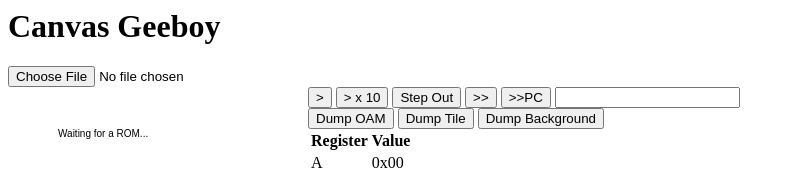
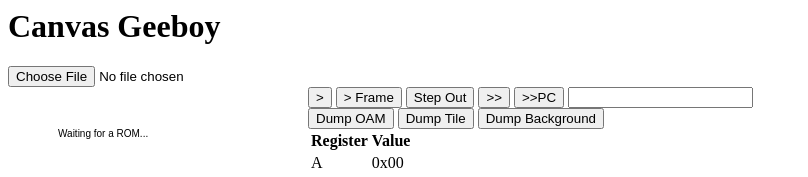
Before and after one commit to Senney/geeboy-canvas, a website built with Parcel: page src/index.html in a window 1280 px wide. Shown: the top 177 px of the page, without its empty margins (0-808 px from the left). Built offline with nearby package versions, Linux system fonts and the light colour scheme.

Commit message:
rename step frame button

```diff
--- a/src/index.html
+++ b/src/index.html
@@ -20,7 +20,7 @@
       </div>
       <div>
         <button id="step">></button>
-        <button id="step-10">> x 10</button>
+        <button id="step-10">> Frame</button>
         <button id="step-out">Step Out</button>
         <button id="run-to-unimplemented">>></button>
         <button id="run-to-pc">>>PC</button>
```
